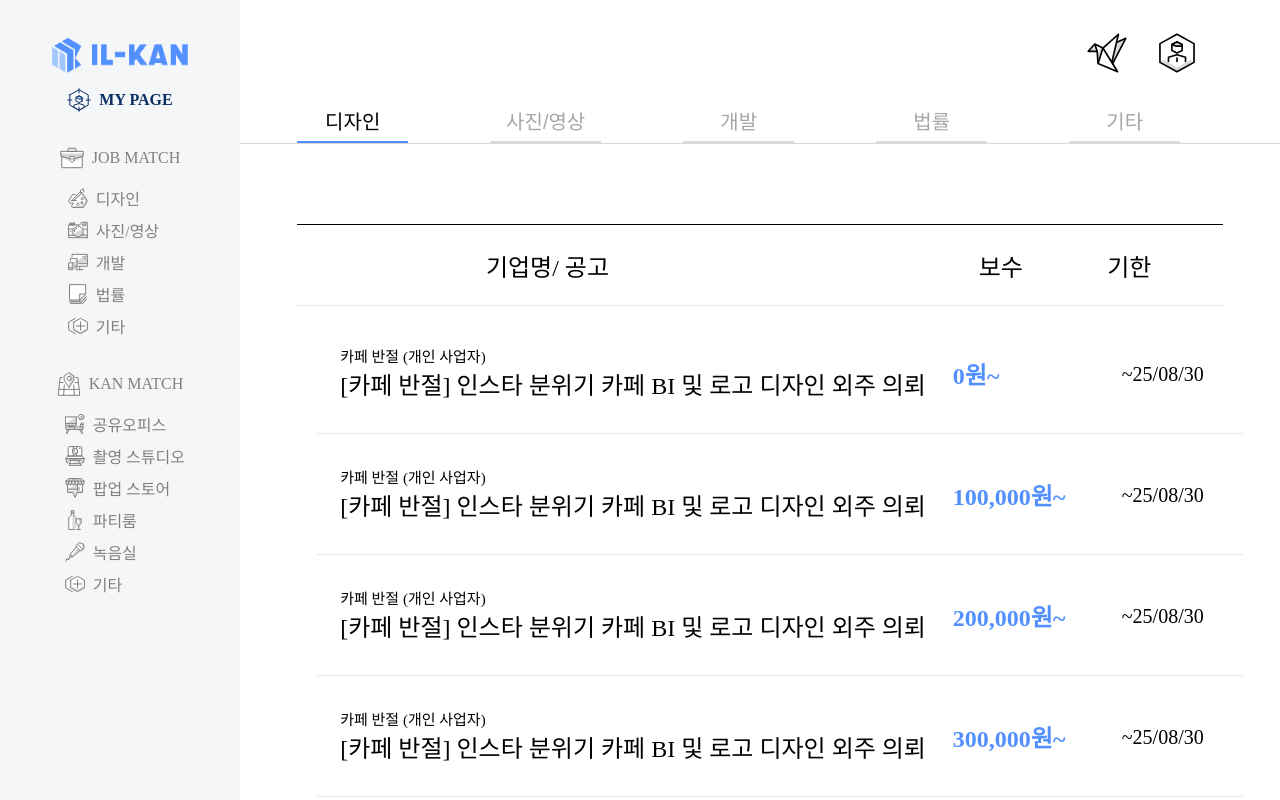
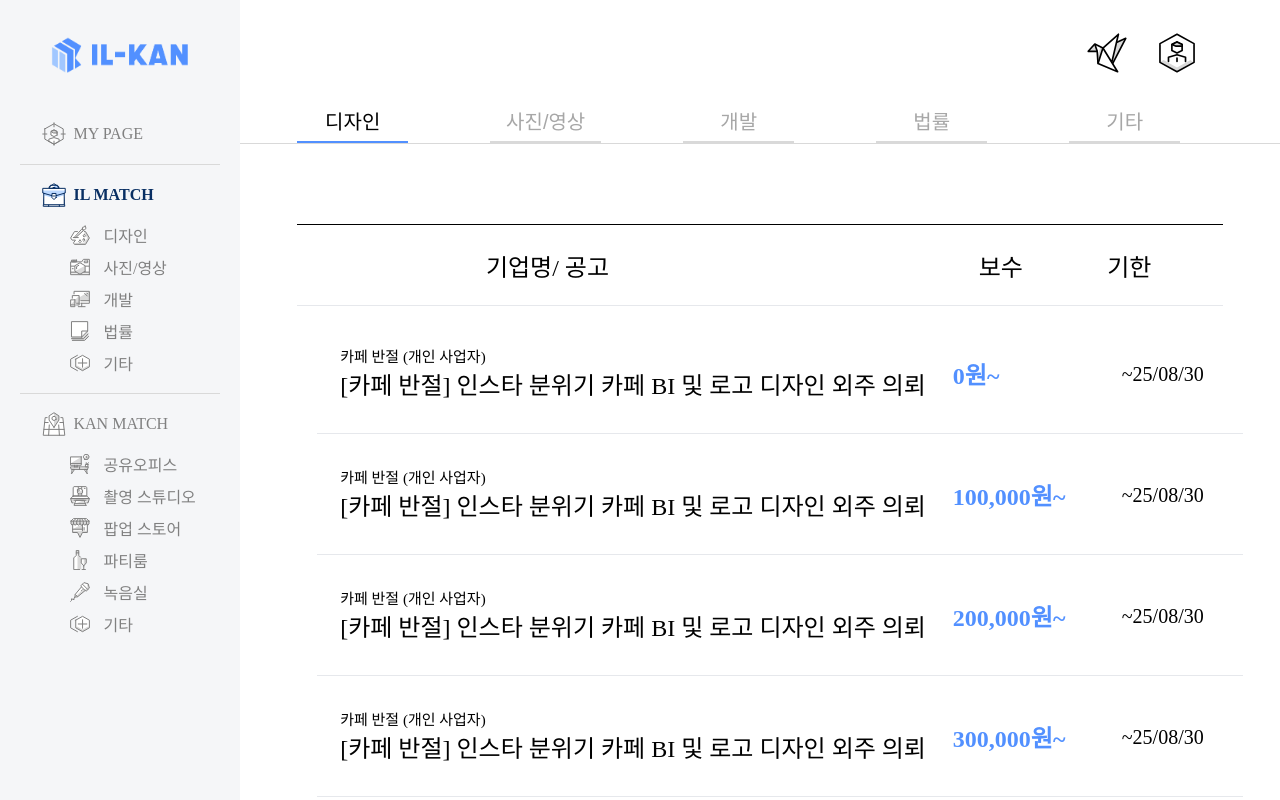
Before and after one commit to cryingdryice/ILKAN-web, a React (Vite) app: page /main/jobs in a window 1280 px wide. Shown: the top 800 px of the page. Built offline with nearby package versions, Linux system fonts and the light colour scheme; the HTML template or start-up script is replaced by a standard one.

Commit message:
feat: 사이드바 이미지 레이아웃 조정 및 로고 클릭시 마이페이지 메인 화면으로 라우팅

```diff
--- a/src/components/globalLayout/Header.tsx
+++ b/src/components/globalLayout/Header.tsx
@@ -5,7 +5,6 @@ import styles from "../../css/components/globalLayout/Header.module.css";
 export default function Header() {
   return (
     <div className={styles.header}>
-      <div>ㅇㅇㅇㅇㅇa</div>
       <div className={styles.logoBox}>
         <img src={AlarmLogo} className={styles.logo} />
         <img src={ProfileLogo} className={styles.logo} />
--- a/src/components/globalLayout/Logo.tsx
+++ b/src/components/globalLayout/Logo.tsx
@@ -1,7 +1,12 @@
 // Logo.tsx
+import { Link } from "react-router-dom";
 import ILKAN from "../../assets/IL-KAN.png";
 import Styles from "../../css/components/globalLayout/Logo.module.css";
 
 export default function Logo() {
-  return <img src={ILKAN} alt="Logo" className={Styles.logo} />;
+  return (
+    <Link to="/main/myPage">
+      <img src={ILKAN} alt="Logo" className={Styles.logo} />
+    </Link>
+  );
 }
--- a/src/components/globalLayout/MenuItem.tsx
+++ b/src/components/globalLayout/MenuItem.tsx
@@ -52,7 +52,9 @@ export default function MenuItem({
         {iconOn && iconOff && (
           <img src={isMainActive ? iconOn : iconOff} alt={title} />
         )}
-        <Link to={link}>{title}</Link>
+        <Link to={link} className={styles.titleWidth}>
+          {title}
+        </Link>
       </div>
 
       {subItems && (
--- a/src/components/globalLayout/SideBar.tsx
+++ b/src/components/globalLayout/SideBar.tsx
@@ -1,5 +1,6 @@
 // Sidebar.tsx
-import { useState } from "react";
+import { useState, useEffect } from "react";
+import { useLocation } from "react-router-dom";
 import Logo from "./Logo";
 import MenuItem, { SubItem } from "./MenuItem";
 import SidebarDivider from "./SideBarDivider";
@@ -13,7 +14,7 @@ import JobOff from "../../assets/IL_off.svg";
 import KanOn from "../../assets/KAN_on.svg";
 import KanOff from "../../assets/KAN_off.svg";
 
-// JOB MATCH 서브 메뉴 아이콘
+// IL MATCH 서브 메뉴 아이콘
 import DesignOn from "../../assets/Design-On.svg";
 import DesignOff from "../../assets/Design-Off.svg";
 import PhotoOn from "../../assets/Photo-On.svg";
@@ -40,10 +41,12 @@ import EtcOnn from "../../assets/Etc-Onn.svg";
 import EtcOfff from "../../assets/Etc-Offf.svg";
 
 export default function Sidebar() {
+  const location = useLocation();
+
   const [activeMain, setActiveMain] = useState<string>("MY PAGE"); // 기본 MY PAGE 활성
   const [activeSub, setActiveSub] = useState<string>(""); // 서브 메뉴 기본값
 
-  // JOB MATCH 서브 메뉴
+  // IL MATCH 서브 메뉴
   const jobMatchSubItems: SubItem[] = [
     { title: "디자인", iconOn: DesignOn, iconOff: DesignOff },
     { title: "사진/영상", iconOn: PhotoOn, iconOff: PhotoOff },
@@ -62,7 +65,19 @@ export default function Sidebar() {
     { title: "기타 ", iconOn: EtcOnn, iconOff: EtcOfff },
   ];
 
-  // 서브 메뉴 클릭 시 활성화 처리
+  // URL 감지해서 자동 활성화
+  useEffect(() => {
+    if (location.pathname.startsWith("/main/myPage")) {
+      setActiveMain("MY PAGE");
+      setActiveSub("");
+    } else if (location.pathname.startsWith("/main/jobs")) {
+      setActiveMain("IL MATCH");
+    } else if (location.pathname.startsWith("/main/kanMatch")) {
+      setActiveMain("KAN MATCH");
+    }
+  }, [location.pathname]);
+
+  // 서브 메뉴 클릭 시 수동 활성화 처리
   const handleSubItemClick = (mainTitle: string, subTitle: string) => {
     setActiveMain(mainTitle);
     setActiveSub(subTitle);
@@ -85,7 +100,7 @@ export default function Sidebar() {
       <SidebarDivider />
 
       <MenuItem
-        title="JOB MATCH"
+        title="IL MATCH"
         link="/main/jobs"
         subItems={jobMatchSubItems}
         iconOn={JobOn}
--- a/src/css/components/globalLayout/Header.module.css
+++ b/src/css/components/globalLayout/Header.module.css
@@ -1,6 +1,3 @@
-.header {
-}
-
 .logoBox {
   display: flex;
   width: 132px;
--- a/src/css/components/globalLayout/Logo.module.css
+++ b/src/css/components/globalLayout/Logo.module.css
@@ -4,5 +4,6 @@
   height: 50px;
   flex-shrink: 0;
   aspect-ratio: 159/50;
-  padding-top: 30px;
+  margin-top: 30px;
+  margin-bottom: 30px;
 }
--- a/src/css/components/globalLayout/MenuItem.module.css
+++ b/src/css/components/globalLayout/MenuItem.module.css
@@ -11,6 +11,11 @@
   gap: 8px;
   padding: 8px 12px;
   text-decoration: none;
+  margin-right: 25px;
+}
+
+.titleWidth {
+  width: 100px;
 }
 
 .mainMenu.active {
@@ -29,8 +34,9 @@
   align-items: center;
   cursor: pointer;
   color: #808080;
-  gap: 8px;
+  gap: 14px;
   padding: 4px 0;
+  margin-left: 20px;
 }
 
 .subMenu li.active {
--- a/src/css/components/globalLayout/SideBarDivider.module.css
+++ b/src/css/components/globalLayout/SideBarDivider.module.css
@@ -1,7 +1,6 @@
-/* 좌측 사이드 바 구분선 구현 */
-.Line {
-  width: 200px;
-  height: 0;
-  flex-shrink: 0;
-  margin-top: 10px;
+.divider {
+  width: 200px; /* 사이드바 너비에 맞춤 */
+  height: 1px; /* 선 두께 */
+  background-color: #d9d9d9; /* 선 색상 */
+  margin: 10px 0; /* 위/아래 여백으로 위치 조정 */
 }
```
